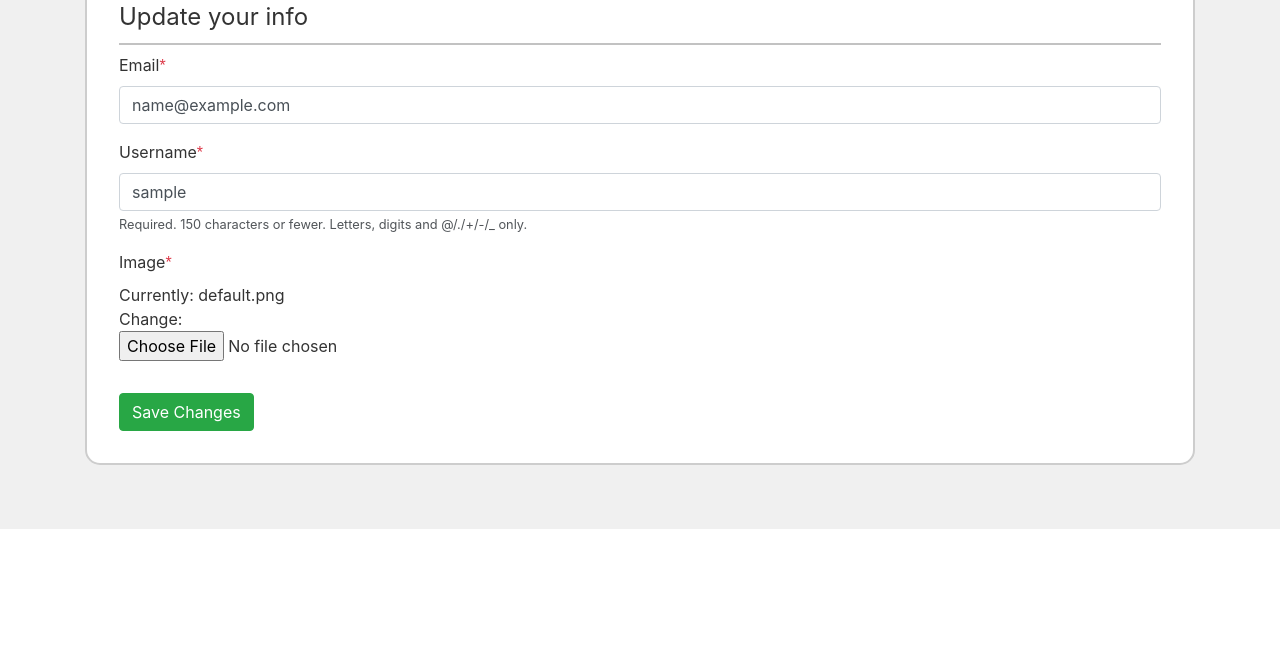
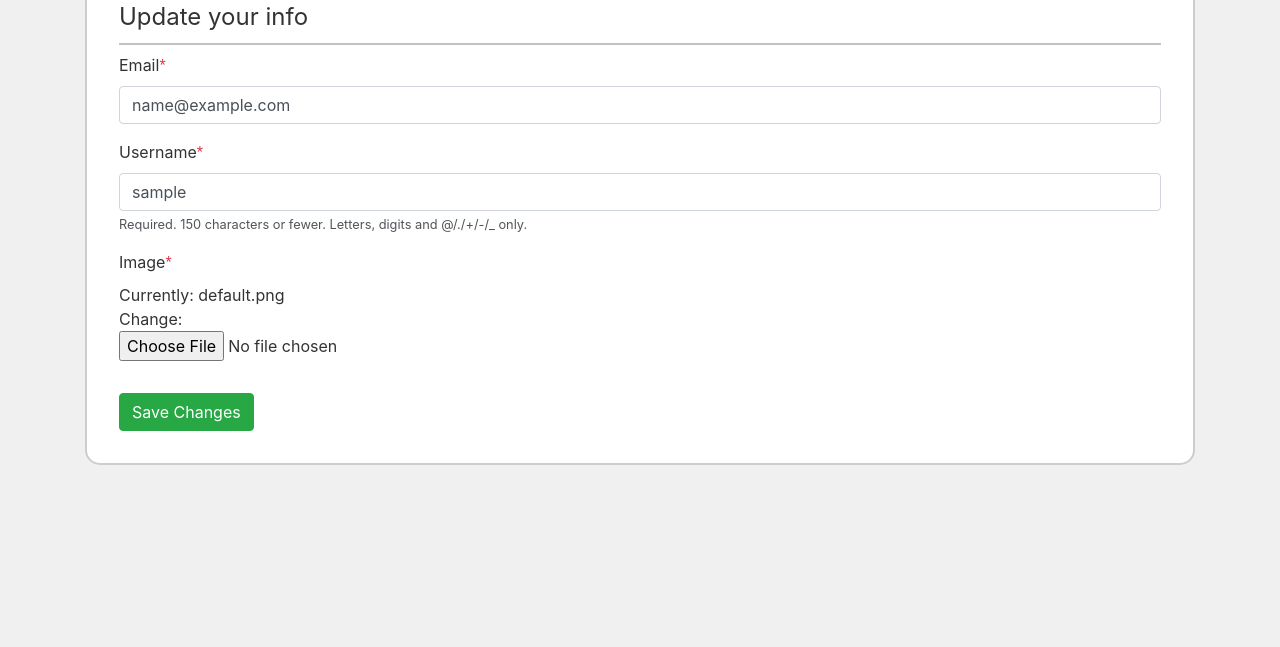
Before and after one commit to JuanAyestas/GameBit_Django, a Django app: page /profile/ in a window 1280 px wide. Shown: the part 271-918 px from the top of the page. Before the commit the page ends 800 px from the top, so only its background shows below. Run offline with Django 3.2, Linux system fonts and the light colour scheme; the visitor is signed in with stand-in values (Sample User, id 1); some libraries are stand-ins or nearby versions.

Commit message:
resized the ad

```diff
--- a/app_bit/templates/app_bit/base.html
+++ b/app_bit/templates/app_bit/base.html
@@ -136,7 +136,7 @@
                 Content START-->
                 {% block body %} {% endblock body %}
                 <!-- Content END -->
-                <section id="GoogleAds">
+                <section id="GoogleAds" class="mb-3" style="height: 150px;">
                     {% block ad %}{% endblock ad %}
                 </section>
             </article>
--- a/users_bit/templates/users_bit/profile.html
+++ b/users_bit/templates/users_bit/profile.html
@@ -41,7 +41,8 @@
 {% endblock body %}
 <!-- Footer Ad container -->
 {% block ad %}
-<ins class="adsbygoogle" style="display:block" data-ad-client="ca-pub-2466487846238481" data-ad-slot="2150298929" data-ad-format="auto" data-full-width-responsive="true"></ins>
+<ins class="adsbygoogle" style="display:block" data-ad-client="ca-pub-2466487846238481" data-ad-slot="2150298929" data-ad-format="auto" data-full-width-responsive="true">
+</ins>
 <script>
     (adsbygoogle = window.adsbygoogle || []).push({});
 </script>
```
